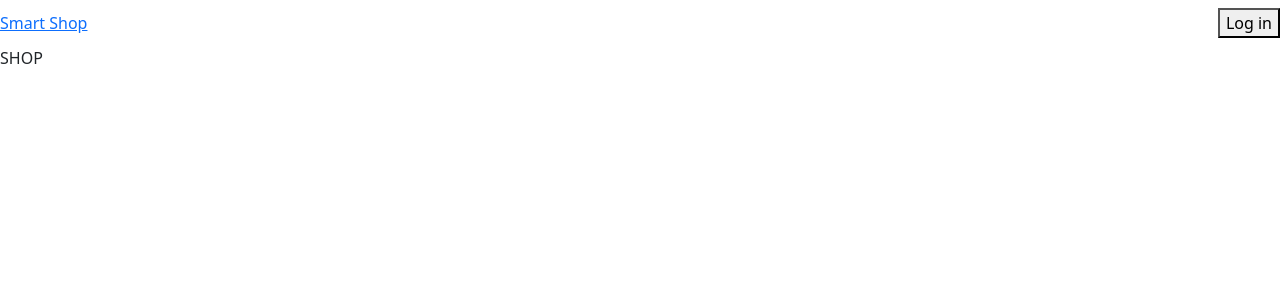
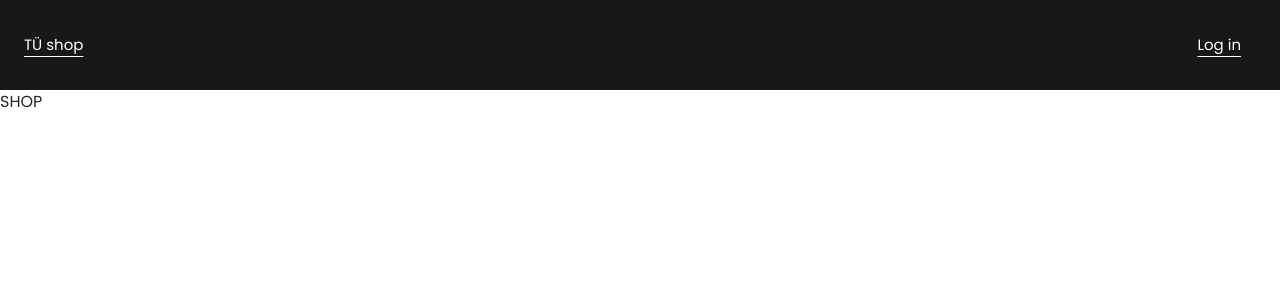
Before and after one commit to vandecristo/Online-Store-PERN-Frontend, a React (Create React App) app: page / in a window 1280 px wide. Shown: the top 300 px of the page. Built offline with nearby package versions, Linux system fonts and the light colour scheme.

Commit message:
layout for navbar and auth\login

```diff
--- a/package.json
+++ b/package.json
@@ -15,6 +15,7 @@
     "react-dom": "^18.1.0",
     "react-router-dom": "^6.3.0",
     "react-scripts": "5.0.1",
+    "sass": "^1.52.3",
     "web-vitals": "^2.1.4"
   },
   "scripts": {
--- a/public/index.html
+++ b/public/index.html
@@ -9,6 +9,9 @@
       integrity="sha384-1BmE4kWBq78iYhFldvKuhfTAU6auU8tT94WrHftjDbrCEXSU1oBoqyl2QvZ6jIW3"
       crossorigin="anonymous"
     />
+    <link rel="preconnect" href="https://fonts.googleapis.com">
+    <link rel="preconnect" href="https://fonts.gstatic.com" crossorigin>
+    <link href="https://fonts.googleapis.com/css2?family=Poppins:wght@200;400;600;800&display=swap" rel="stylesheet">
     <title>React App</title>
   </head>
   <body>
--- a/src/components/Navbar.js
+++ /dev/null
@@ -1,36 +0,0 @@
-import React, { useContext } from 'react';
-import { NavLink, Link  } from 'react-router-dom';
-import { Context } from '../index';
-import { observer } from 'mobx-react-lite';
-import { SHOP_ROUTE } from '../utils/consts';
-
-const Navbar = observer(() => {
-    const { user } = useContext(Context);
-    return (
-        <div className='navbar'>
-            <NavLink className='navbar__logo' to={SHOP_ROUTE}>Smart Shop</NavLink>
-            <nav className='navbar__body'>
-                {user.isAuth ?
-                <div className='navbar__row'>
-                    <button className='navbar__button'>
-                        <span className='navbar__text'>Admin page</span>
-                    </button>
-                    <button className='navbar__button'>
-                        <span className='navbar__text'>Log out</span>
-                    </button>
-                </div>
-
-                :
-                <div className='navbar__row'>
-                    <button className='navbar__button' onClick={() => user.setIsAuth(true)}>
-                        <span className='navbar__text'>Log in</span>
-                    </button>
-                </div>
-                }
-            </nav>
-        </div>
-
-    )
-})
-
-export default Navbar
--- /dev/null
+++ b/src/components/Navbar.jsx
@@ -0,0 +1,39 @@
+import React, { useContext } from 'react';
+import { NavLink, Link  } from 'react-router-dom';
+import { Context } from '../index';
+import { observer } from 'mobx-react-lite';
+import { SHOP_ROUTE } from '../utils/consts';
+import styles from './Navbar.module.scss';
+
+const Navbar = observer(() => {
+    const { user } = useContext(Context);
+    return (
+        <div className={styles.navbar}>
+            <NavLink className={styles.navbar__logo} to={SHOP_ROUTE}>
+                <span className={styles.navbar__text}>TÜ shop</span>
+            </NavLink>
+            <nav className={styles.navbar__body}>
+                {user.isAuth ?
+                <div className={styles.navbar__row}>
+                    <button className={styles.navbar__button}>
+                        <span className={styles.navbar__text}>Admin page</span>
+                    </button>
+                    <button className={styles.navbar__button} onClick={() => user.setIsAuth(false)}>
+                        <span className={styles.navbar__text}>Log out</span>
+                    </button>
+                </div>
+
+                :
+                <div className={styles.navbar__row}>
+                    <button className={styles.navbar__button} onClick={() => user.setIsAuth(true)}>
+                        <span className={styles.navbar__text}>Log in</span>
+                    </button>
+                </div>
+                }
+            </nav>
+        </div>
+
+    )
+})
+
+export default Navbar
--- /dev/null
+++ b/src/components/Navbar.module.scss
@@ -0,0 +1,70 @@
+$text-color: white;
+$text-color-hover: #754abe;
+$theme-black: #181818;
+* {
+    font-family: 'Poppins', sans-serif;
+}
+.navbar{
+    background: $theme-black;
+    height: 90px;
+    display: flex;
+    justify-content: space-between;
+    align-items: center;
+    padding: 0 3vh;
+}
+
+.navbar__logo{
+    text-decoration: none;
+}
+
+.navbar__body{
+
+}
+
+.navbar__row{
+    padding: 5px;
+}
+
+.navbar__text{
+    color: $text-color;
+    font-size: 15px;
+    font-weight: 400;
+    text-decoration: underline $text-color;
+    text-underline-offset: 0.4em;
+}
+
+.navbar__text:hover {
+    text-decoration: underline $text-color-hover;
+    color: $text-color-hover;
+    transition: 0.2s;
+}
+
+.navbar__text:not(:hover) {
+    text-decoration: underline white;
+    color: white;
+    transition: 0.2s;
+}
+
+.navbar__button{
+    background: $theme-black;
+    border: none;
+    outline: none;
+    border-radius: 10px;
+    padding: 5px 10px;
+}
+
+.navbar__text{
+
+}
+
+.navbar__row{
+
+}
+
+.navbar__button{
+
+}
+
+.navbar__text{
+
+}
--- a/src/pages/Auth.js
+++ b/src/pages/Auth.js
@@ -1,10 +1,58 @@
 import React from 'react';
+import { REGISTRATION_ROUTE, LOGIN_ROUTE } from "../utils/consts";
+import { NavLink, useLocation } from "react-router-dom";
+import styles from './Auth.module.scss';
 
 const Auth = () => {
-  return (
-    <div>
-      AUTH
-    </div>
+    const location = useLocation();
+    console.log('%%%%%%%%  location ===   ', location);
+    const islogin = location.pathname === LOGIN_ROUTE;
+
+    return (
+        <form className={styles.auth}>
+            <div className={styles.auth__body}>
+                <h1 className={styles.auth__title}>{islogin? 'Authorization' : 'Registration' }</h1>
+                <div className={styles.auth__item_wrapper}>
+                    <div className={styles.auth__item}>
+                        <input className={styles.auth__input} type="text" placeholder="Email" name="email"
+                            // required
+                        ></input>
+                    </div>
+
+                    <div className={styles.auth__item}>
+                        <input className={styles.auth__input} type="password" placeholder="Password" name="psw"
+                            // required
+                        ></input>
+                    </div>
+
+                    <div className={styles.auth__button_wrapper}>
+                        <div className={styles.auth__signIn}>
+                            {islogin ?
+                                <>
+                                    <span className={styles.auth__text}>No account? </span>
+                                    <NavLink className={styles.auth__text_link} to={REGISTRATION_ROUTE}>
+                                        <span>Sign in</span>
+                                    </NavLink>
+                                </>
+                                :
+                                <>
+                                    <span className={styles.auth__text}>Have account? </span>
+                                    <NavLink className={styles.auth__text_link} to={LOGIN_ROUTE}>
+                                        <span>Log in</span>
+                                    </NavLink>
+                                </>
+                            }
+                        </div>
+                        {islogin ?
+                            <button className={styles.auth__button} type="submit">Login</button>
+                            :
+                            <button className={styles.auth__button} type="submit">Sign&#160;up</button>
+                        }
+                    </div>
+
+                </div>
+            </div>
+        </form>
   );
 };
 
--- /dev/null
+++ b/src/pages/Auth.module.scss
@@ -0,0 +1,128 @@
+$text-color: white;
+$text-color-hover: #754abe;
+$theme-black: #181818;
+*{
+  font-family: 'Poppins', sans-serif;
+  font-size: 16px;
+}
+
+.auth{
+  height: 91vh;
+  background: $text-color;
+  //margin: 20% auto;
+  display: flex;
+  flex-direction: column;
+  justify-content: center;
+  align-items: center;
+}
+
+.auth__body{
+  width: 50%;
+  height: 35%;
+  max-width: 600px;
+  min-width: 330px;
+  max-height: 260px;
+  background: $theme-black;
+  display: flex;
+  flex-direction: column;
+  justify-content: center;
+  align-items: center;
+  color: white;
+
+}
+
+.auth__title{
+  padding-top: 20px;
+  display: flex;
+  justify-content: center;
+}
+
+.auth__item_wrapper{
+  padding: 10px 10px 0 10px;
+  max-width: 324px;
+
+}
+
+.auth__item{
+  padding: 10px;
+  display: flex;
+  justify-content: center;
+}
+
+input, textarea:active, :hover, :focus {
+  outline: 0;
+  outline-offset: 0;
+}
+
+.auth__input{
+  outline: none;
+  background: $theme-black;
+  color: $text-color;
+  border: 2px solid $theme-black;
+  border-bottom: 0.1em solid $text-color;
+}
+
+.auth__input:focus{
+  border-bottom: 0.1em solid $text-color-hover;
+  transition: 0.5s;
+}
+
+.auth__input:not(:focus){
+  border-bottom: 0.1em solid $text-color;
+  transition: 0.5s;
+}
+
+.auth__button_wrapper{
+  display: flex;
+  justify-content: space-between;
+  align-items: center;
+  padding: 15px 0 5px 0;
+}
+
+.auth__button{
+  border: 2px solid $theme-black;
+  width: 70px;
+  background: $theme-black;
+  color: $text-color;
+  font-weight: 400;
+  text-decoration: underline $text-color;
+  text-underline-offset: 0.4em;
+  font-size: 16px;
+}
+
+.auth__button:hover {
+  text-decoration: underline $text-color-hover;
+  color: $text-color-hover;
+  transition: 0.4s;
+}
+
+.auth__button:not(:hover) {
+  text-decoration: underline $text-color;
+  color: $text-color;
+  transition: 0.4s;
+}
+
+.auth__signIn{
+  display: flex;
+  justify-content: space-between;
+}
+
+.auth__text{
+  margin: auto;
+}
+
+.auth__text_link{
+  padding-left: 5px;
+  color: $text-color;
+  text-decoration: underline ;
+  text-underline-offset: 0.4em;
+  transition: 0.4s;
+
+}
+
+.auth__text_link:hover{
+  color: $text-color-hover;
+  text-decoration: underline $text-color-hover;
+  text-underline-offset: 0.4em;
+  transition: 0.4s;
+}
```
Also changed, not shown: src/components/AppRouter.jsx (renamed from src/components/AppRouter.js), 1 other file (tests, documents, lock files or other folders).
